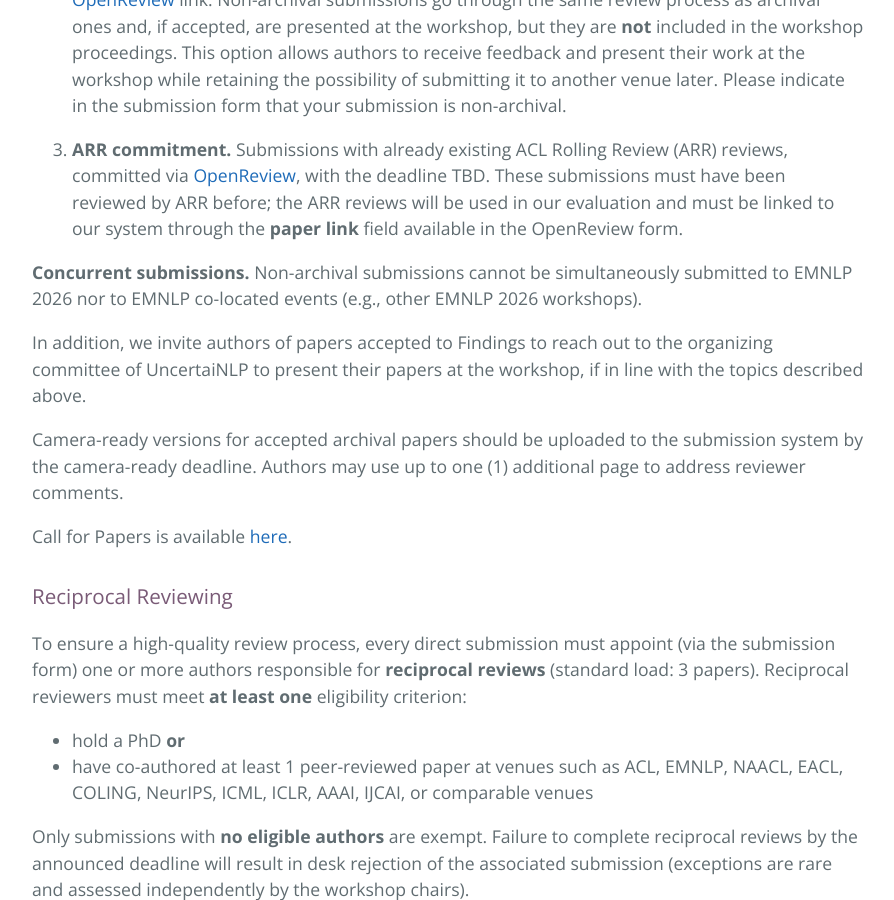
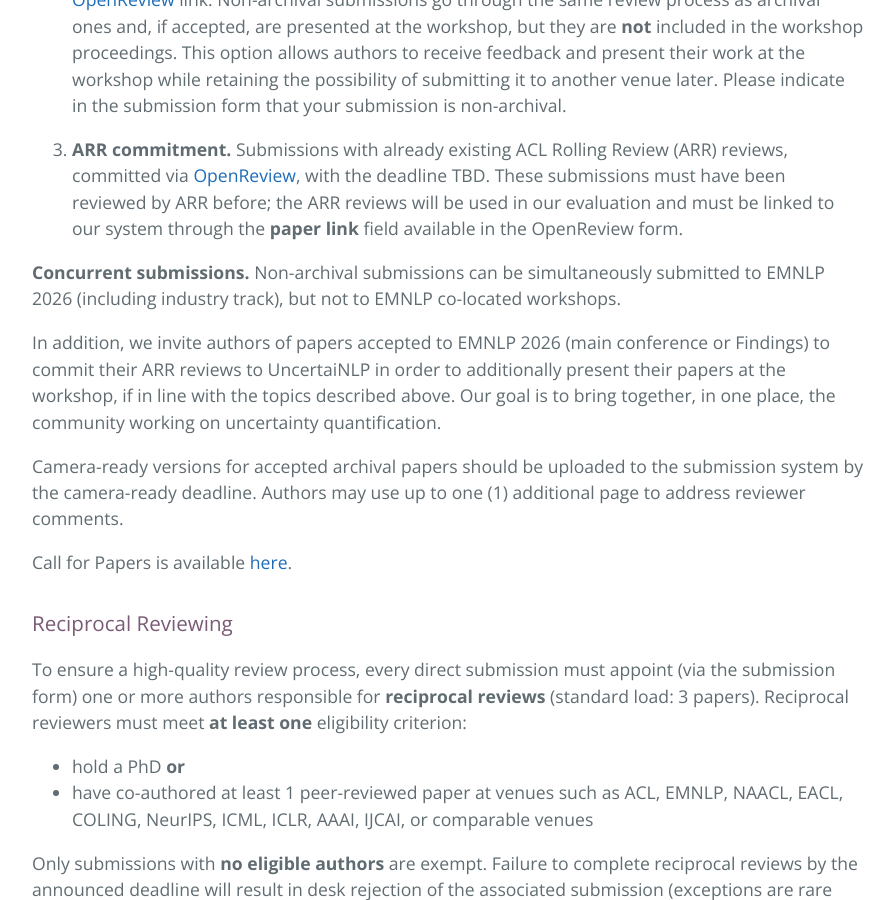
Before and after one commit to uncertainlp/uncertainlp.github.io, a Jekyll site: the page built from index.md, in a window 1280 px wide and 900 px high, scrolled down 5659 px. Shown: the whole window, without its empty margins (192-1086 px from the left). Built offline with Jekyll 4.4.1, drawn with Linux system fonts in a browser that asks for light colours.

Commit message:
Update concurrent submission policy and EMNLP/Findings invitation
Allow non-archival submissions to be concurrently submitted to EMNLP 2026
(including the industry track), while still excluding EMNLP co-located
workshops.

Invite authors of papers accepted to EMNLP 2026 (main conference or
Findings) to commit their ARR reviews to UncertaiNLP so they can also
present at the workshop, bringing the uncertainty quantification
community together in one place.

Co-Authored-By: Claude Opus 5 <noreply@anthropic.com>

```diff
--- a/index.md
+++ b/index.md
@@ -137,9 +137,9 @@ We accept three types of submissions:
 
 3. **ARR commitment.** Submissions with already existing ACL Rolling Review (ARR) reviews, committed via [OpenReview](https://openreview.net/group?id=EMNLP/2026/Workshop/UncertaiNLP_ARR_Commitment), with the deadline TBD. These submissions must have been reviewed by ARR before; the ARR reviews will be used in our evaluation and must be linked to our system through the **paper link** field available in the OpenReview form.
 
-**Concurrent submissions.** Non-archival submissions cannot be simultaneously submitted to EMNLP 2026 nor to EMNLP co-located events (e.g., other EMNLP 2026 workshops).
+**Concurrent submissions.** Non-archival submissions can be simultaneously submitted to EMNLP 2026 (including industry track), but not to EMNLP co-located workshops.
 
-In addition, we invite authors of papers accepted to Findings to reach out to the organizing committee of UncertaiNLP to present their papers at the workshop, if in line with the topics described above.
+In addition, we invite authors of papers accepted to EMNLP 2026 (main conference or Findings) to commit their ARR reviews to UncertaiNLP in order to additionally present their papers at the workshop, if in line with the topics described above. Our goal is to bring together, in one place, the community working on uncertainty quantification.
 
 Camera-ready versions for accepted archival papers should be uploaded to the submission system by the camera-ready deadline. Authors may use up to one (1) additional page to address reviewer comments.
 
```
Also changed, not shown: cfp.md (+2 -2 lines).
